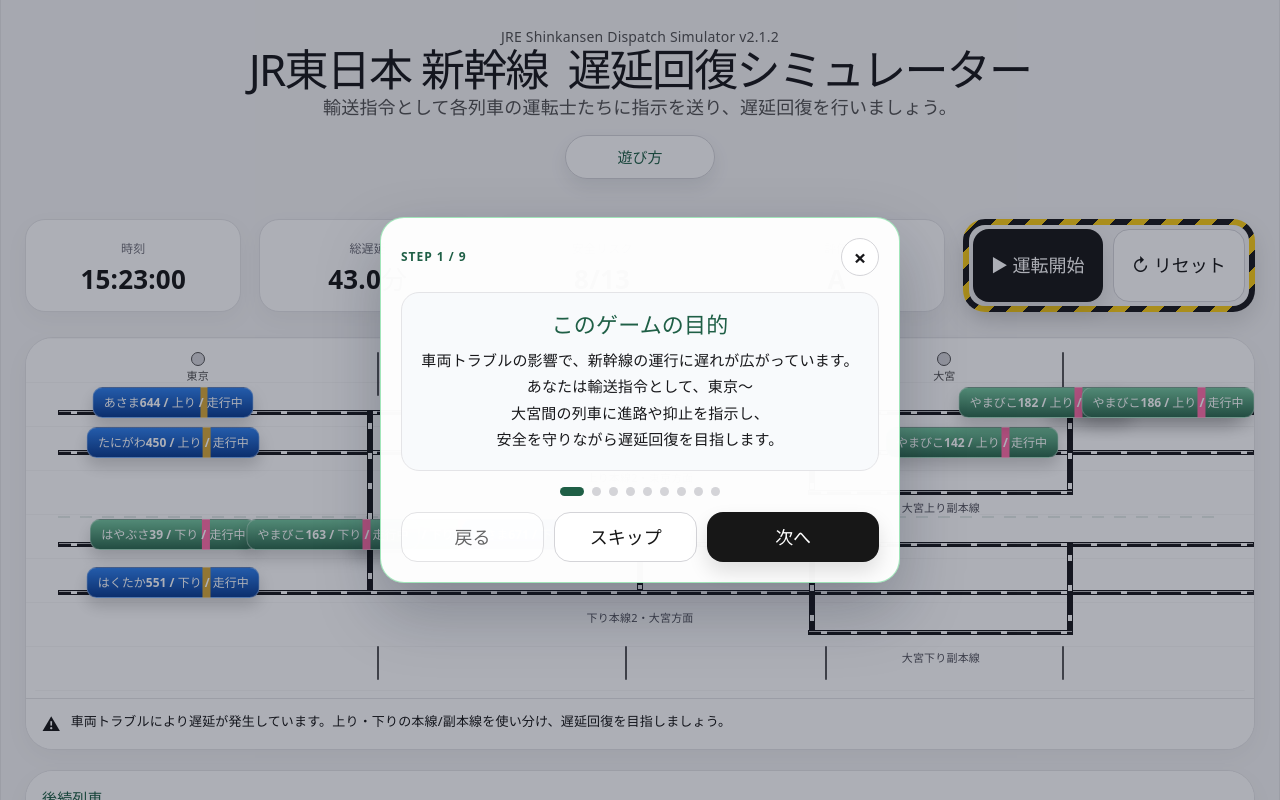
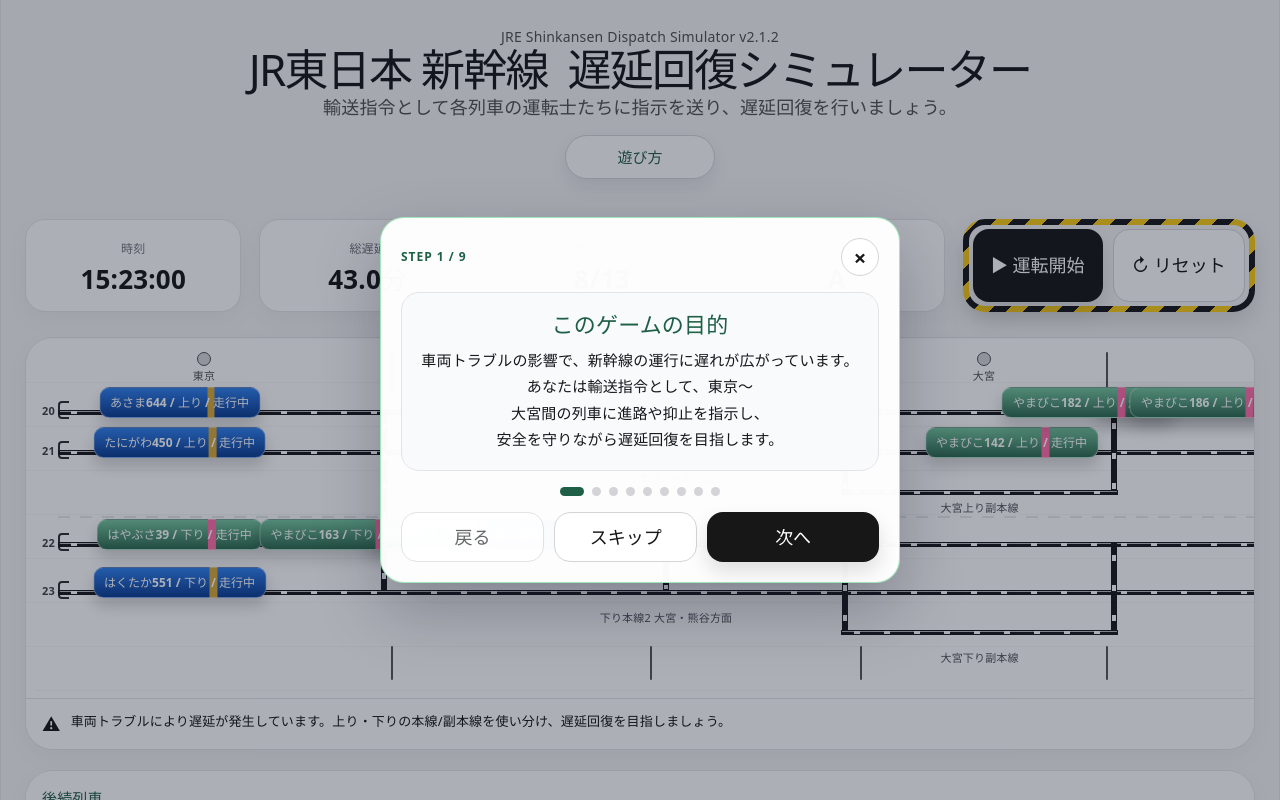
Before and after one commit to Irodori-888/jre-shinkansen-dispatch-simulator, a React (Vite) app: page / in a window 1280 px wide. Shown: the top 800 px of the page. Built offline with nearby package versions, Linux system fonts and the light colour scheme.

Commit message:
Improve Experience

```diff
--- a/src/App.css
+++ b/src/App.css
@@ -3058,3 +3058,69 @@
     font-size: 10px;
   }
 }
+
+/* Wider rail map canvas while preserving the current outer UI */
+.rail-map {
+  min-width: 1280px;
+}
+
+@media (max-width: 1180px) {
+  .rail-map {
+    min-width: 1180px;
+  }
+}
+
+@media (max-width: 720px) {
+  .rail-map {
+    min-width: 1040px;
+  }
+}
+
+/* Tokyo-side track terminal brackets */
+.track-terminal-end {
+  position: absolute;
+  width: 11px;
+  height: 18px;
+  border-left: 2px solid rgba(24, 24, 27, 0.9);
+  border-top: 2px solid rgba(24, 24, 27, 0.9);
+  border-bottom: 2px solid rgba(24, 24, 27, 0.9);
+  border-radius: 4px 0 0 4px;
+  transform: translateY(-50%);
+  pointer-events: none;
+  z-index: 2;
+}
+
+.tokyo-terminal-end {
+  left: 32px;
+}
+
+@media (max-width: 720px) {
+  .track-terminal-end {
+    width: 9px;
+    height: 16px;
+    border-left-width: 1.5px;
+    border-top-width: 1.5px;
+    border-bottom-width: 1.5px;
+  }
+}
+
+/* Tokyo terminal platform numbers beside track ends */
+.tokyo-terminal-track-number {
+  position: absolute;
+  left: 16px;
+  transform: translateY(-50%);
+  color: rgba(24, 24, 27, 0.82);
+  font-size: 11px;
+  font-weight: 900;
+  line-height: 1;
+  letter-spacing: 0.02em;
+  pointer-events: none;
+  z-index: 3;
+}
+
+@media (max-width: 720px) {
+  .tokyo-terminal-track-number {
+    left: 17px;
+    font-size: 10px;
+  }
+}
--- a/src/App.jsx
+++ b/src/App.jsx
@@ -60,10 +60,10 @@
 }
 
 const TRACKS = [
-  { id: 'up-main', name: '上り本線1・東京方面', shortName: '上り本線1', direction: 'up', y: 72, labelPosition: 'outer-top', labelY: 48, labelX: 50 },
-  { id: 'up-sub', name: '上り本線2・東京方面', shortName: '上り本線2', direction: 'up', y: 112, labelPosition: 'outer-bottom', labelY: 132, labelX: 50 },
-  { id: 'down-main', name: '下り本線1・大宮方面', shortName: '下り本線1', direction: 'down', y: 204, labelPosition: 'outer-top', labelY: 180, labelX: 50 },
-  { id: 'down-sub', name: '下り本線2・大宮方面', shortName: '下り本線2', direction: 'down', y: 252, labelPosition: 'outer-bottom', labelY: 272, labelX: 50 },
+  { id: 'up-main', name: '上り本線1 東京方面', shortName: '上り本線1', direction: 'up', y: 72, labelPosition: 'outer-top', labelY: 48, labelX: 50 },
+  { id: 'up-sub', name: '上り本線2 東京方面', shortName: '上り本線2', direction: 'up', y: 112, labelPosition: 'outer-bottom', labelY: 132, labelX: 50 },
+  { id: 'down-main', name: '下り本線1 大宮・熊谷方面', shortName: '下り本線1', direction: 'down', y: 204, labelPosition: 'outer-top', labelY: 180, labelX: 50 },
+  { id: 'down-sub', name: '下り本線2 大宮・熊谷方面', shortName: '下り本線2', direction: 'down', y: 252, labelPosition: 'outer-bottom', labelY: 272, labelX: 50 },
 ]
 
 const OMIYA_EXTRA_TRACKS = [
@@ -104,6 +104,7 @@
 const INITIAL_TRAIN_COUNT = 11
 const WAITING_TRAIN_COUNT = 9
 const EARLY_ADMISSION_AFTER_OMIYA_DEPARTURE_SECONDS = 35
+const TRAIN_SWITCH_ENTRY_OFFSET = 5
 const HOLD_RISK_TRAIN_COUNT = 2
 const LONG_HOLD_RISK_SECONDS = 60
 let tokyoTurnbacksSinceLastDeadhead = 0
@@ -459,12 +460,59 @@
 }
 
 function trainDisplayDetails(train) {
-  return `${displayTrainName(train)} / ${trainDirectionLabel(train)} / ${trackLabel(train.track)} / +${train.delay.toFixed(1)}分 / ${trainStatusLabel(train)}`
+  return `${displayTrainName(train)} / ${trainDirectionLabel(train)} / ${operationTrackLabel(train)} / +${train.delay.toFixed(1)}分 / ${trainStatusLabel(train)}`
 }
 
 
 function trackLabel(trackId) {
   return ROUTE_TRACKS.find((t) => t.id === trackId)?.name ?? '不明な線路'
+}
+
+// --- Tokyo Terminal Track Label Helpers ---
+function tokyoTerminalTrackLabel(trackId) {
+  const labels = {
+    'up-main': '東京20番線',
+    'up-sub': '東京21番線',
+    'down-main': '東京22番線',
+    'down-sub': '東京23番線',
+  }
+
+  return labels[trackId] ?? null
+}
+
+function tokyoTerminalTrackButtonLabel(trackId) {
+  const labels = {
+    'up-main': '20番線',
+    'up-sub': '21番線',
+    'down-main': '22番線',
+    'down-sub': '23番線',
+  }
+
+  return labels[trackId] ?? null
+}
+
+function shouldUseTokyoTerminalTrackLabels(train) {
+  return Boolean(
+    train &&
+    isInTokyoTerminalAreaForTrack(train.x, train.track) &&
+    isTokyoTerminalMainTrack(routeTrackById(train.track)),
+  )
+}
+
+function operationTrackLabel(train) {
+  if (shouldUseTokyoTerminalTrackLabels(train)) {
+    return tokyoTerminalTrackLabel(train.track) ?? trackLabel(train.track)
+  }
+
+  return trackLabel(train.track)
+}
+
+function operationTrackButtonLabel(track, train) {
+  if (shouldUseTokyoTerminalTrackLabels(train)) {
+    return tokyoTerminalTrackButtonLabel(track.id) ?? track.shortName
+  }
+
+  return track.shortName
 }
 
 // --- Helper functions for waiting trains ---
@@ -809,6 +857,19 @@
   return []
 }
 
+function isTrainInSwitchRange(train, switchX, tolerance) {
+  if (!train || !Number.isFinite(train.x)) return false
+
+  const frontX = train.dir === 'right'
+    ? train.x + TRAIN_SWITCH_ENTRY_OFFSET
+    : train.x - TRAIN_SWITCH_ENTRY_OFFSET
+
+  return (
+    Math.abs(train.x - switchX) <= tolerance ||
+    Math.abs(frontX - switchX) <= tolerance
+  )
+}
+
 function canChangeTrackAtCurrentPosition(train, targetTrack) {
   if (!train || !targetTrack) return false
   if (train.track === targetTrack.id) return true
@@ -832,7 +893,7 @@
       ? 16
       : 10
 
-  return switchXs.some((x) => Math.abs(train.x - x) <= tolerance)
+  return switchXs.some((x) => isTrainInSwitchRange(train, x, tolerance))
 }
 
 function isAtLimitedTrackEnd(train, track) {
@@ -1609,6 +1670,26 @@
                 </div>
               ))}
 
+              {TRACKS.map((track) => (
+                <div
+                  className="track-terminal-end tokyo-terminal-end"
+                  key={`${track.id}-tokyo-terminal-end`}
+                  aria-hidden="true"
+                  style={{ top: track.y }}
+                />
+              ))}
+
+              {TRACKS.map((track, index) => (
+                <span
+                  className="tokyo-terminal-track-number"
+                  key={`${track.id}-tokyo-terminal-number`}
+                  aria-hidden="true"
+                  style={{ top: track.y }}
+                >
+                  {20 + index}
+                </span>
+              ))}
+
               {OMIYA_EXTRA_TRACKS.map((track) => (
                 <div
                   className="omiya-extra-track-row"
@@ -1813,7 +1894,7 @@
                     {(train.held || train.autoHeld) && (
                       <p className="compact-info hold-time-info">抑止時間: {holdTimeLabel(train)}</p>
                     )}
-                    <p className="compact-info">現在進路: {trackLabel(train.track)}</p>
+                    <p className="compact-info">現在進路: {operationTrackLabel(train)}</p>
                     {operationWarnings[train.id] && (
                       <p className="operation-warning">⚠ {operationWarnings[train.id]}</p>
                     )}
@@ -1835,7 +1916,7 @@
                                 className={train.track === track.id ? 'selected' : ''}
                                 onClick={() => changeTrack(train.id, track.id)}
                               >
-                                {track.shortName}
+                                {operationTrackButtonLabel(track, train)}
                               </button>
                             )
                           })}
@@ -1891,7 +1972,7 @@
               {(train.held || train.autoHeld) && (
                 <p className="compact-info hold-time-info">抑止時間: {holdTimeLabel(train)}</p>
               )}
-              <p className="compact-info">現在進路: {trackLabel(train.track)}</p>
+              <p className="compact-info">現在進路: {operationTrackLabel(train)}</p>
               {operationWarnings[train.id] && (
                 <span className="mobile-operation-warning">⚠ {operationWarnings[train.id]}</span>
               )}
@@ -1913,7 +1994,7 @@
                           className={train.track === track.id ? 'selected' : ''}
                           onClick={() => changeTrack(train.id, track.id)}
                         >
-                          {track.shortName}
+                          {operationTrackButtonLabel(track, train)}
                         </button>
                       )
                     })}
```
